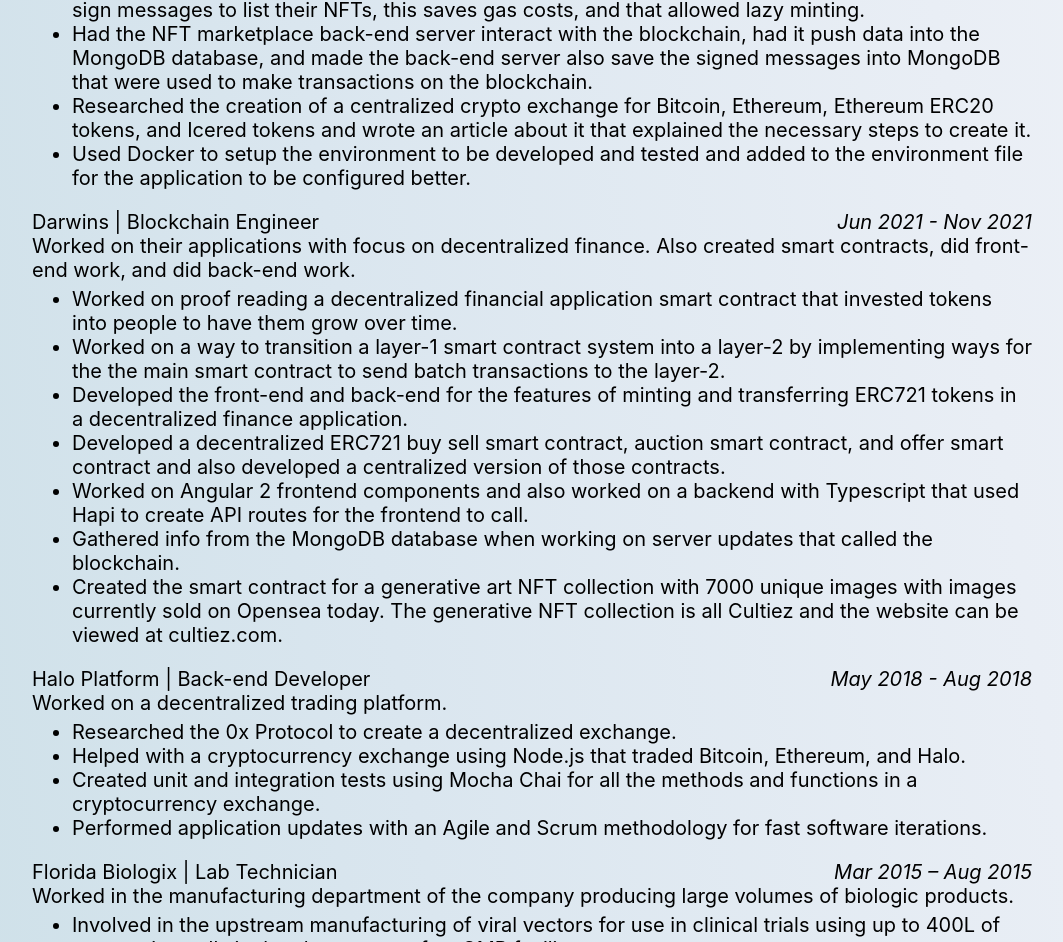
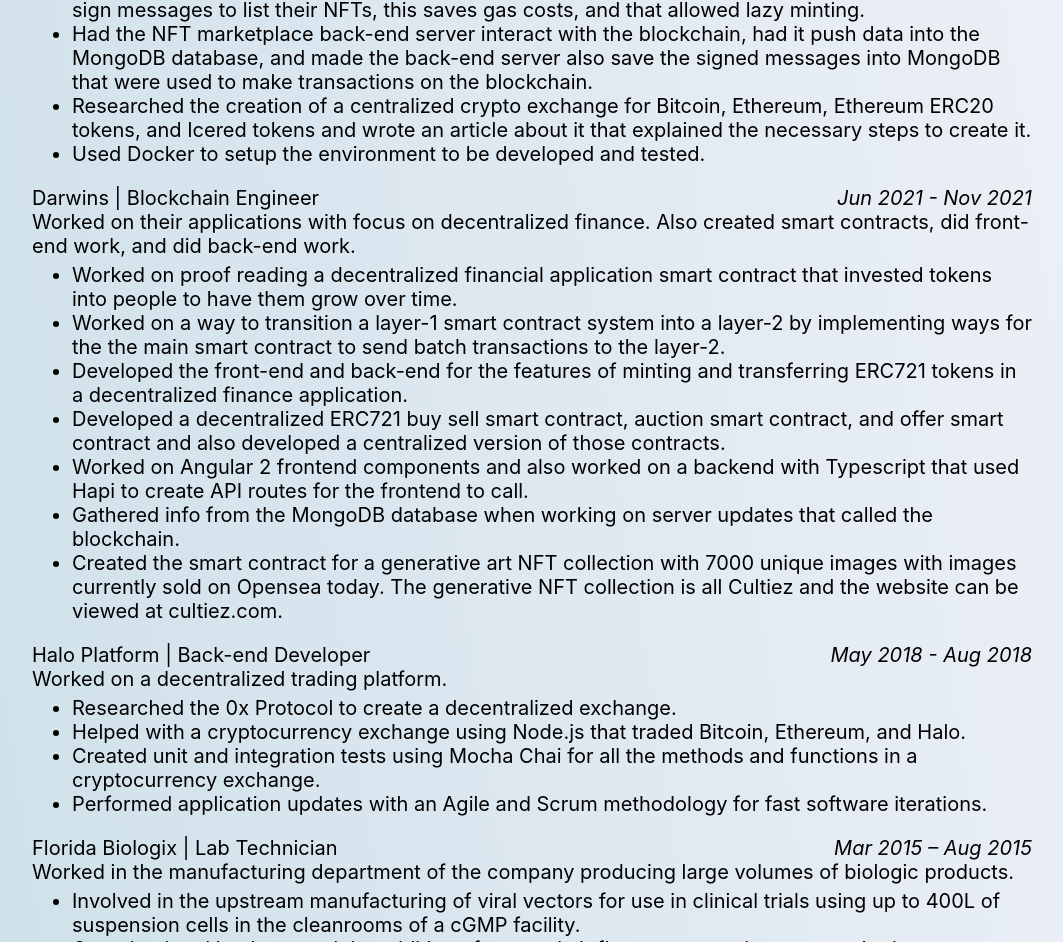
Before and after one commit to zhiwenh/personal-website, a React (Create React App) app in the folder client/: page / in a window 1280 px wide. Shown: the part 6754-7696 px from the top of the page, without its empty margins (108-1171 px from the left). Built offline with nearby package versions, Linux system fonts and the light colour scheme.

Commit message:
Edited work descriptions

```diff
--- a/client/src/App.js
+++ b/client/src/App.js
@@ -317,7 +317,7 @@ function App() {
               'Created the Solidity smart contracts using Truffle and backend for a NFT exchange that had users sign messages to list their NFTs, this saves gas costs, and that allowed lazy minting.',
               'Had the NFT marketplace back-end server interact with the blockchain, had it push data into the MongoDB database, and made the back-end server also save the signed messages into MongoDB that were used to make transactions on the blockchain.',
               'Researched the creation of a centralized crypto exchange for Bitcoin, Ethereum, Ethereum ERC20 tokens, and Icered tokens and wrote an article about it that explained the necessary steps to create it.',
-              'Used Docker to setup the environment to be developed and tested and added to the environment file for the application to be configured better.'
+              'Used Docker to setup the environment to be developed and tested.'
             ]}
           />
           <WorkExperience
```
